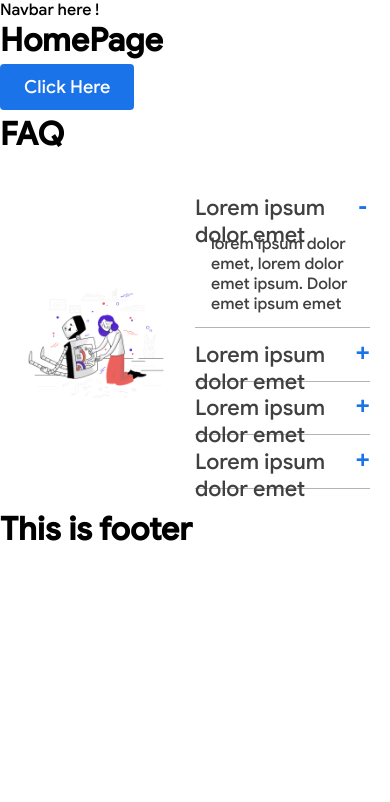
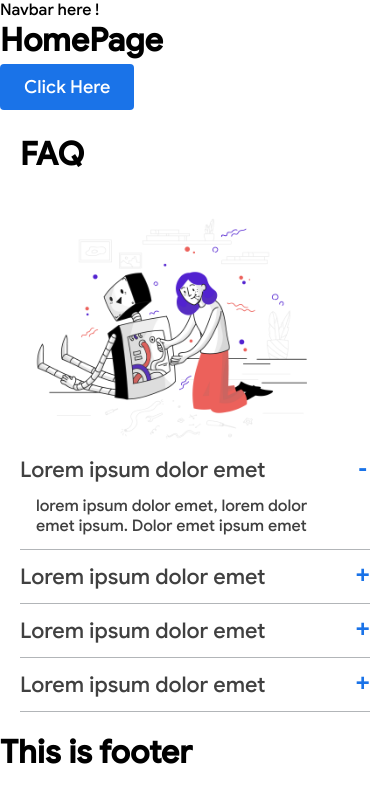
Before and after one commit to AdiiShukla/brewery, a Next.js app: page / in a window 390 px wide. Shown: the top 802 px of the page. Built offline with nearby package versions, Linux system fonts and the light colour scheme.

Commit message:
minor bug fixes in css

```diff
--- a/pages/index.js
+++ b/pages/index.js
@@ -21,12 +21,14 @@ export default function Home() {
 			<section className={styles.faq}>
 				<div className={styles.faqTitle}>FAQ</div>
 				<div className={styles.faqWrapper}>
+					<div className={ styles.faqImage }>
 						<Image
 							src="/assets/illustrations/settings-2.png"
 							layout="responsive"
 							width={523}
 							height={392}
 						/>
+					</div>
 					<Accordian />
 				</div>
 			</section>
--- a/pages/style.module.css
+++ b/pages/style.module.css
@@ -1,13 +1,16 @@
 .faq {
 	max-width: 1200px;
 	margin: 0 auto;
+	padding: 1.25rem;
+}
+
+.faq, .faq > * {
+	box-sizing: border-box;
 }
 
 .faqWrapper {
-	box-sizing: border-box;
 	display: flex;
 	flex-wrap: wrap;
-	padding: 20px;
 	align-items: center;
 }
 
@@ -21,8 +24,12 @@
 	flex: 0 1 50%;
 }
 
-@media (max-width: 600px) {
-	.faq {
+@media (max-width: 650px) {
+	.faqWrapper {
 		display: block;
 	}
+
+	.faqImage > * {
+		width: 100%;
+	}
 }
```
Lines whose indentation alone changed are shown as unchanged.
